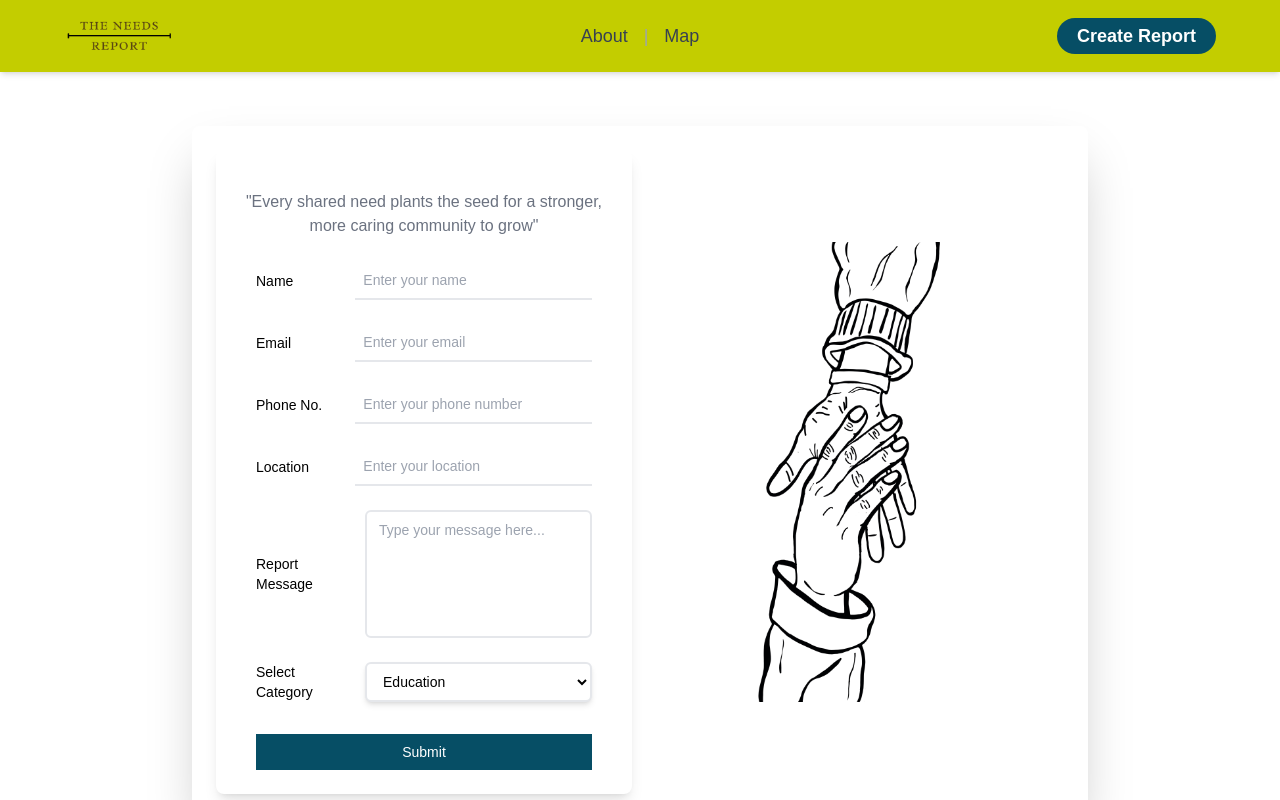
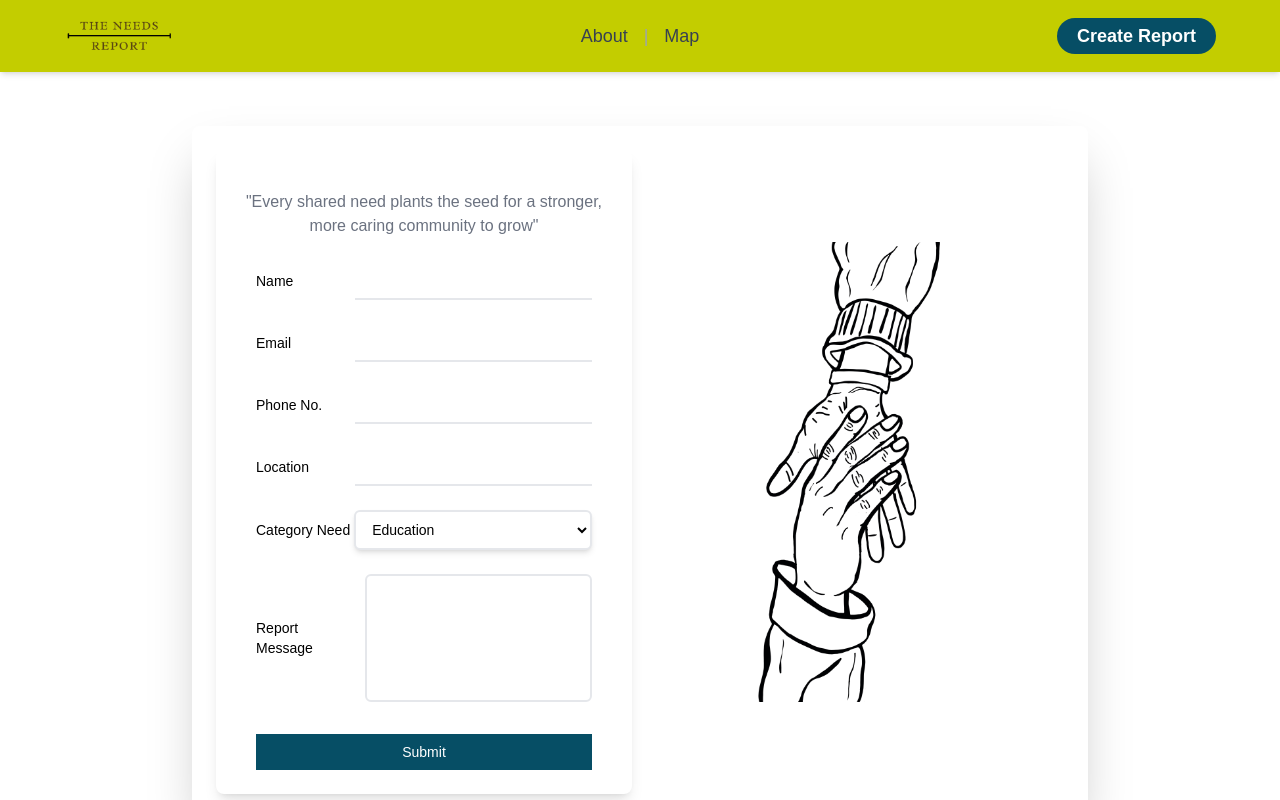
Before and after one commit to ittscomplicated/needs-report, a Next.js app: page /reports in a window 1280 px wide. Shown: the top 800 px of the page. Built offline with nearby package versions, Linux system fonts and the light colour scheme; no server answers.

Commit message:
database input connected

```diff
--- a/src/pages/reports.js
+++ b/src/pages/reports.js
@@ -1,59 +1,39 @@
-import React, { useEffect, useState } from 'react';
-
+import { useState, useEffect } from 'react';
 
 const Reports = () => {
-  const [name, setName] = useState(null);
-  const [email, setEmail] = useState(null);
-  const [phone, setPhone] = useState(null);
-  const [location, setLocation] = useState(null);
-  const [latitude, setLatitude] = useState(null);
-  const [longitude, setLongitude] = useState(null);
-  const [categoryNeed, setCategoryNeed] = useState(null);
-  const [needMessage, setNeedMessage] = useState(null);
+  const [name, setName] = useState("");
+  const [email, setEmail] = useState("");
+  const [phone, setPhone] = useState("");
+  const [location, setLocation] = useState("");
+  const [latitude, setLatitude] = useState("");
+  const [longitude, setLongitude] = useState("");
+  const [categoryNeed, setCategoryNeed] = useState("education"); // Default to 'education'
+  const [needMessage, setNeedMessage] = useState("");
   const [error, setError] = useState(null);
-  const [loading, setLoading] = useState(true);
+  const [loading, setLoading] = useState(false);
 
-  // const getUserLocation = () => {
-  //   setLoading(true);
-  //   if (navigator.geolocation) {
-  //     navigator.geolocation.getCurrentPosition(
-  //       (position) => {
-  //         setLatitude(position.coords.latitude);
-  //         setLongitude(position.coords.longitude);
-  //         setError(null);
-  //         setLoading(false);
-  //       },
-  //       (error) => {
-  //         setError(error.message);
-  //         setLoading(false);
-  //       }
-  //     );
-  //   } else {
-  //     setError('Geolocation is not supported by this browser.');
-  //     setLoading(false);
-  //   }
-  // };
+  const API_ENDPOINT = "https://3jvbo1tb1f.execute-api.us-west-2.amazonaws.com/dev/StoreCoordinatesFunction";
+
+  useEffect(() => {
+    if (navigator.geolocation) {
+      navigator.geolocation.getCurrentPosition(
+        (position) => {
+          setLatitude(position.coords.latitude);
+          setLongitude(position.coords.longitude);
+          setError(null);
+        },
+        (error) => {
+          setError(error.message);
+        }
+      );
+    } else {
+      setError('Geolocation is not supported by this browser.');
+    }
+  }, []); // Runs once on component mount
 
   const handleSubmit = async (e) => {
     e.preventDefault();
-
-  const name = e.target.userName.value;
-  const email = e.target.userEmail.value;
-  const phone = e.target.userPhone.value;
-  const location = e.target.userLocation.value;
-  const categoryNeed = [
-    e.target.userCategoryNeed.checked && e.target.userCategoryNeed.value,
-    e.target.userCategoryNeed2.checked && e.target.userCategoryNeed2.value,
-    e.target.userCategoryNeed3.checked && e.target.userCategoryNeed3.value,
-    e.target.userCategoryNeed4.checked && e.target.userCategoryNeed4.value,
-    e.target.userCategoryNeed5.checked && e.target.userCategoryNeed5.value,
-    e.target.userCategoryNeed6.checked && e.target.userCategoryNeed6.value,
-    e.target.userCategoryNeed7.checked && e.target.userCategoryNeed7.value,
-    e.target.userCategoryNeed8.checked && e.target.userCategoryNeed8.value,
-  ].filter(Boolean);
-  const needMessage = e.target.userNeedMessage.value;
-
-  const API_ENDPOINT = process.env.NEXT_PUBLIC_API_ENDPOINT;
+    setLoading(true);
 
     try {
       const response = await fetch(API_ENDPOINT, {
@@ -65,73 +45,60 @@ const Reports = () => {
       });
 
       const data = await response.json();
-
       if (!response.ok) {
         throw new Error(data.error || 'Something went wrong');
       }
 
       alert('Data stored successfully');
+      setName("");
+      setEmail("");
+      setPhone("");
+      setLocation("");
+      setLatitude("");
+      setLongitude("");
+      setCategoryNeed("education");
+      setNeedMessage("");
     } catch (error) {
       console.error('Error storing data:', error);
+      setError("Failed to store data. Please try again.");
       alert('Failed to store data');
+    } finally {
+      setLoading(false);
     }
   };
 
   return (
     <div>
-
-<section class="w-full lg:h-screen flex items-center justify-center">
-  {/* Parent Container of DIVS */}
-  <div class="max-w-4xl w-full rounded-lg shadow-2xl p-6 hover:shadow-[8px_8px_24px_rgba(0,0,0,0.3)] transition-shadow grid grid-cols-1 sm:grid-cols-2 gap-4">
-
-  {/* Left Side */}
-  <div class="max-w-lg w-full bg-white rounded-lg shadow-lg p-6 hover:shadow-xl transition-shadow">
-    <div class="mx-auto max-w-lg text-center">
-
-      <p class="mt-4 text-gray-500">
+      <section className="w-full lg:h-screen flex items-center justify-center">
+        <div className="max-w-4xl w-full rounded-lg shadow-2xl p-6 hover:shadow-[8px_8px_24px_rgba(0,0,0,0.3)] transition-shadow grid grid-cols-1 sm:grid-cols-2 gap-4">
+          <div className="max-w-lg w-full bg-white rounded-lg shadow-lg p-6 hover:shadow-xl transition-shadow">
+            <div className="mx-auto max-w-lg text-center">
+              <p className="mt-4 text-gray-500">
                 "Every shared need plants the seed for a stronger, more caring community to grow"
               </p>
-      <br></br>
+              <br />
             </div>
 
-  <form class="space-y-6 px-4 max-w-sm mx-auto font-[sans-serif]">
-      <div class="flex items-center">
-        <label class="text-black-400 w-36 text-sm">Name</label>
-        <input type="text" placeholder="Enter your name"
-          class="px-2 py-2 w-full border-b-2 focus:border-[#333] outline-none text-sm bg-white" />
+            <form className="space-y-6 px-4 max-w-sm mx-auto font-[sans-serif]" onSubmit={handleSubmit}>
+              <div className="flex items-center">
+                <label className="text-black-400 w-36 text-sm">Name</label>
+                <input type="text" value={name} onChange={(e) => setName(e.target.value)} required className="px-2 py-2 w-full border-b-2 focus:border-[#333] outline-none text-sm bg-white" />
               </div>
-
-      <div class="flex items-center">
-        <label class="text-black-400 w-36 text-sm">Email</label>
-        <input type="email" placeholder="Enter your email"
-          class="px-2 py-2 w-full border-b-2 focus:border-[#333] outline-none text-sm bg-white" />
+              <div className="flex items-center">
+                <label className="text-black-400 w-36 text-sm">Email</label>
+                <input type="email" value={email} onChange={(e) => setEmail(e.target.value)} required className="px-2 py-2 w-full border-b-2 focus:border-[#333] outline-none text-sm bg-white" />
               </div>
-
-      <div class="flex items-center">
-        <label class="text-black-400 w-36 text-sm">Phone No.</label>
-        <input type="number" placeholder="Enter your phone number"
-          class="px-2 py-2 w-full border-b-2 focus:border-[#333] outline-none text-sm bg-white" />
+              <div className="flex items-center">
+                <label className="text-black-400 w-36 text-sm">Phone No.</label>
+                <input type="text" value={phone} onChange={(e) => setPhone(e.target.value)} required className="px-2 py-2 w-full border-b-2 focus:border-[#333] outline-none text-sm bg-white" />
               </div>
-
-      <div class="flex items-center">
-        <label class="text-black-400 w-36 text-sm">Location</label>
-        <input type="text" placeholder="Enter your location"
-          class="px-2 py-2 w-full border-b-2 focus:border-[#333] outline-none text-sm bg-white" />
+              <div className="flex items-center">
+                <label className="text-black-400 w-36 text-sm">Location</label>
+                <input type="text" value={location} onChange={(e) => setLocation(e.target.value)} required className="px-2 py-2 w-full border-b-2 focus:border-[#333] outline-none text-sm bg-white" />
               </div>
-
-     <div class="flex items-center space-x-4">
-      <label for="report-message" class="text-black-400 w-36 text-sm">Report Message</label>
-      <textarea id="report-message" placeholder="Type your message here..."
-          class="px-3 py-2 w-full h-32 border-2 rounded-md focus:border-[#333] outline-none text-sm bg-white resize-none"></textarea>
-      </div>
-
-   <div class="flex items-center space-x-4">
-  <label for="category" class="text-black-400 w-36 text-sm">
-    Select Category
-  </label>
-
-  <select id="category"
-    class="px-3 py-2 w-full text-sm font-medium border-2 border-black-300 rounded-md shadow-md h-10 focus:border-blue-600 focus:ring-2 focus:ring-inset focus:ring-blue-600 bg-white">
+              <div className="flex items-center">
+                <label className="text-black-400 w-36 text-sm">Category Need</label>
+                <select value={categoryNeed} onChange={(e) => setCategoryNeed(e.target.value)} className="px-3 py-2 w-full text-sm font-medium border-2 border-black-300 rounded-md shadow-md h-10 focus:border-blue-600 focus:ring-2 focus:ring-inset focus:ring-blue-600 bg-white">
                   <option value="education">Education</option>
                   <option value="energy">Energy</option>
                   <option value="equality">Equality</option>
@@ -142,30 +109,23 @@ const Reports = () => {
                   <option value="other">Other</option>
                 </select>
               </div>
-
-
-      <button type="button"
-        class="!mt-8 px-6 py-2 w-full bg-[#064E65] text-sm text-white mx-auto block">Submit</button>
+              <div className="flex items-center space-x-4">
+                <label htmlFor="report-message" className="text-black-400 w-36 text-sm">Report Message</label>
+                <textarea id="report-message" value={needMessage} onChange={(e) => setNeedMessage(e.target.value)} required className="px-3 py-2 w-full h-32 border-2 rounded-md focus:border-[#333] outline-none text-sm bg-white resize-none"></textarea>
+              </div>
+              <button type="submit" className="!mt-8 px-6 py-2 w-full bg-[#064E65] text-sm text-white mx-auto block" disabled={loading}>
+                {loading ? "Submitting..." : "Submit"}
+              </button>
             </form>
-
           </div>
-
-{/* Left Side */}
-  <div class="flex items-center rounded-lg p-6" >
-    <img
-      alt=""
-      src="/images/handsDraw.png"
-    />
+          <div className="flex items-center rounded-lg p-6">
+            <img alt="" src="/images/handsDraw.png" />
           </div>
-
         </div>
-
       </section>
-      {/* {error && <p>Error: {error}</p>}
-      {loading ? <p>Loading...</p> : <Map lat={latitude} lng={longitude} />} */}
+      {error && <p className="text-red-500 text-center">{error}</p>}
     </div>
   );
 };
 
-
 export default Reports;
--- /dev/null
+++ b/src/pages/view-reports.js
@@ -0,0 +1,56 @@
+import { useEffect, useState } from "react";
+
+const ViewReportsPage = () => {
+  const [reports, setReports] = useState([]);
+  const [loading, setLoading] = useState(true);
+  const [error, setError] = useState(null);
+
+  const API_ENDPOINT = process.env.NEXT_PUBLIC_API_ENDPOINT;
+
+  useEffect(() => {
+    const fetchReports = async () => {
+      try {
+        const response = await fetch(`${API_ENDPOINT}/fetchReports`);
+        if (!response.ok) throw new Error("Failed to fetch reports");
+        const data = await response.json();
+        setReports(data.items);
+      } catch (err) {
+        setError(err.message);
+      } finally {
+        setLoading(false);
+      }
+    };
+
+    fetchReports();
+  }, []);
+
+  return (
+    <div className="min-h-screen flex flex-col items-center justify-center p-6 bg-gray-100">
+      <h1 className="text-4xl font-bold text-[#064E65] mb-6">Community Reports</h1>
+
+      {loading && <p className="text-lg text-gray-600">Loading reports...</p>}
+      {error && <p className="text-red-500">{error}</p>}
+
+      {!loading && !error && reports.length === 0 && (
+        <p className="text-gray-600">No reports available yet.</p>
+      )}
+
+      <div className="grid grid-cols-1 md:grid-cols-2 lg:grid-cols-3 gap-6 w-full max-w-6xl">
+        {reports.map((report, index) => (
+          <div key={index} className="bg-white p-6 rounded-lg shadow-lg">
+            <h2 className="text-2xl font-semibold text-[#064E65]">
+              {report.name?.S || "Anonymous"}
+            </h2>
+            <p className="text-gray-600">{report.location?.S || "Location not provided"}</p>
+            <p className="text-gray-700 mt-2">{report.needMessage?.S || "No message provided"}</p>
+            <p className="mt-4 text-sm text-gray-500">
+              Category: {report.categoryNeed?.L?.map((c) => c.S).join(", ") || "N/A"}
+            </p>
+          </div>
+        ))}
+      </div>
+    </div>
+  );
+};
+
+export default ViewReportsPage;
```
Lines whose indentation alone changed are shown as unchanged.
